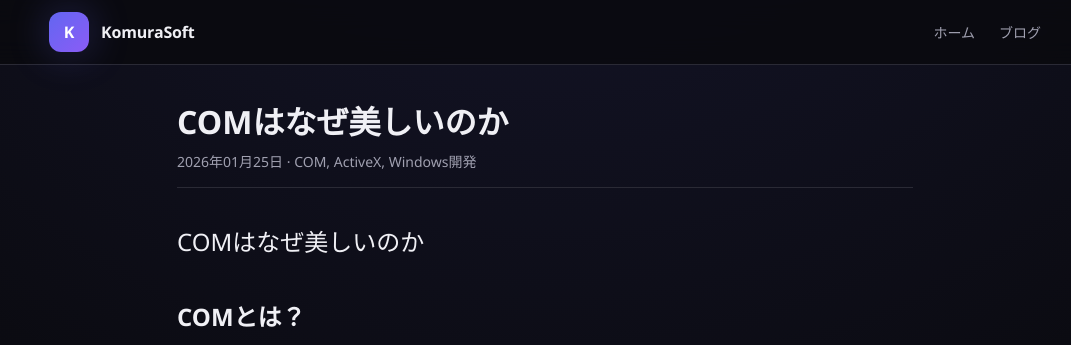
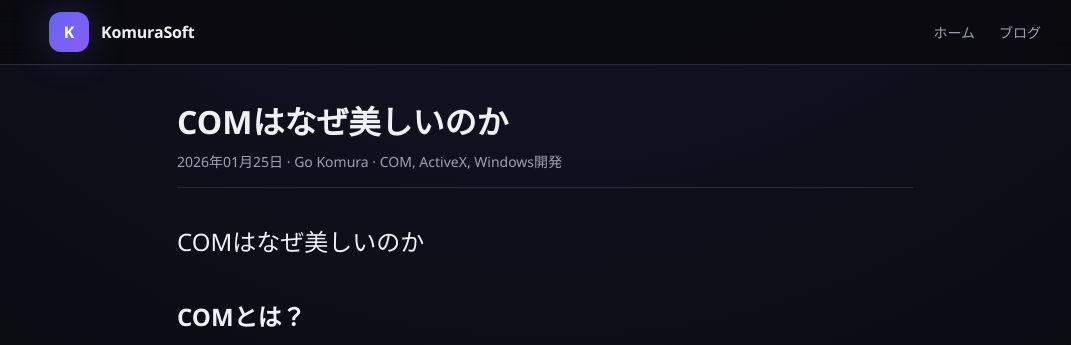
Before and after one commit to gomurin0428/KomuraSoftWeb, a Jekyll site: the page built from _posts/2026-01-25-COMの魅力.md, in a window 1280 px wide and 900 px high. Shown: the top 345 px of the window, without its empty margins (95-1166 px from the left). Built offline with Jekyll 4.4.1, drawn with Linux system fonts in a browser that asks for light colours.

Commit message:
Fix author front matter key

```diff
--- a/_posts/2026-01-25-COMの魅力.md
+++ b/_posts/2026-01-25-COMの魅力.md
@@ -2,7 +2,7 @@
 title: "COMはなぜ美しいのか"
 date: 2026-01-25
 tags: [COM, ActiveX, Windows開発]
-Author: Go Komura
+author: Go Komura
 ---
 
 # COMはなぜ美しいのか
```
